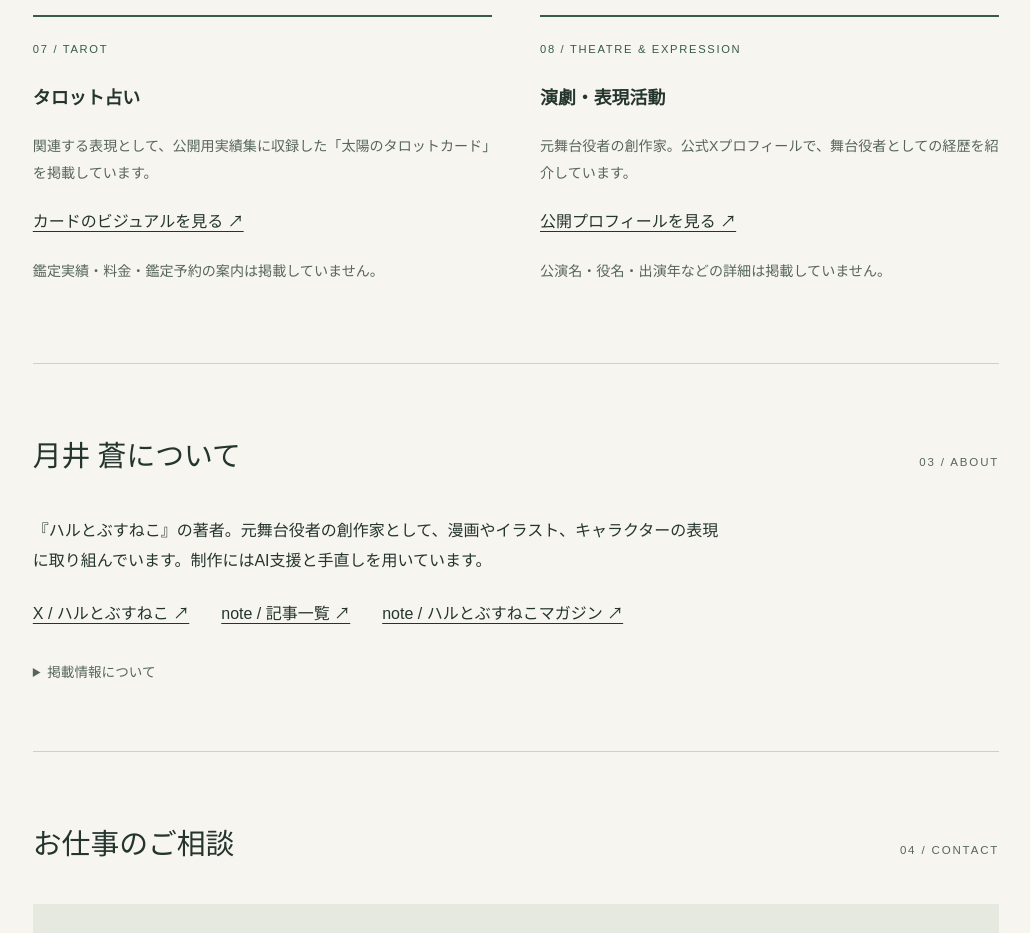
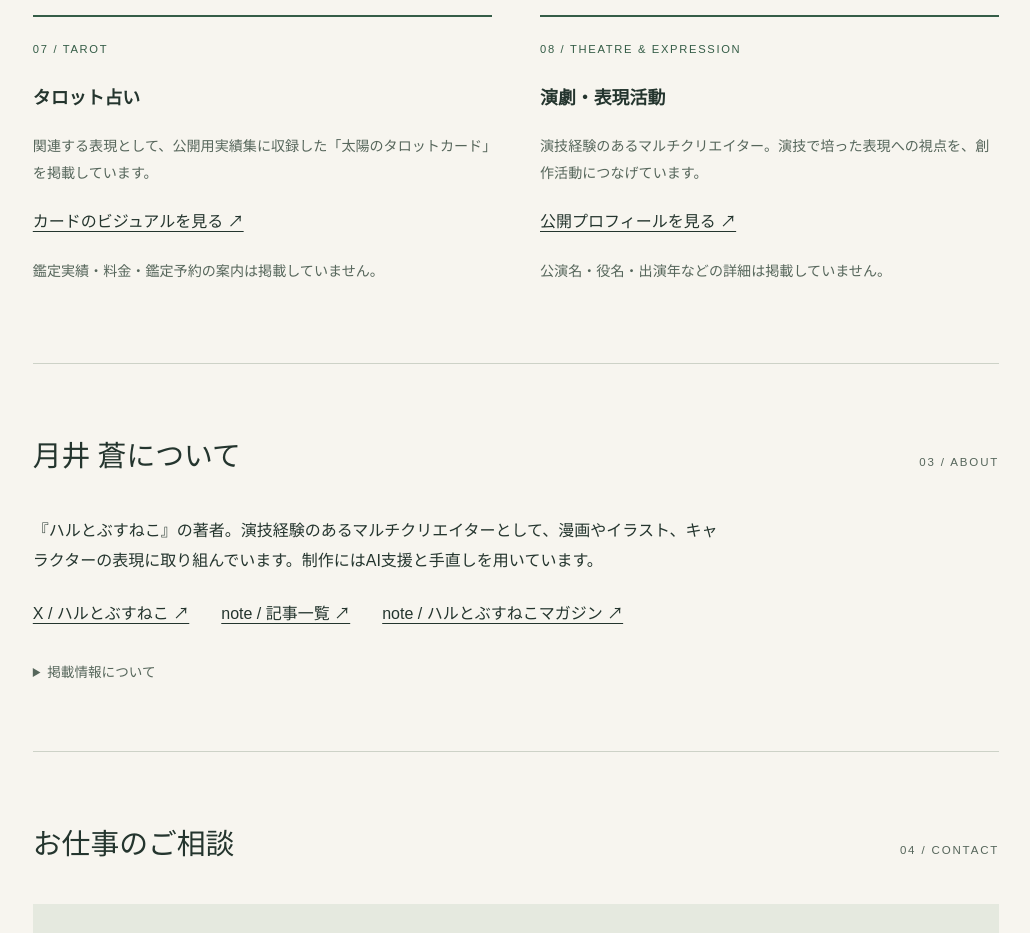
Before and after one commit to tukii2aoi-rgb/portfolio, a plain HTML site: page index.html in a window 1280 px wide. Shown: the part 3160-4093 px from the top of the page, without its empty margins (124-1154 px from the left). Drawn offline with Linux system fonts and the light colour scheme.

Commit message:
Update creator introduction to user-approved acting experience wording

```diff
--- a/index.html
+++ b/index.html
@@ -39,10 +39,10 @@
         <article><span class="meta">05 / SOCIAL MEDIA</span><h3>SNS運用・自動化</h3><p>Xで作品・日々のビジュアル・発売告知を発信。noteでは漫画の公開と作品紹介を行っています。</p><a href="https://x.com/Harutobusaneko">Xを見る ↗</a><p class="note">自動化の導入事例や運用数値は掲載していません。</p></article>
         <article><span class="meta">06 / AI & WORKFLOW</span><h3>AI・業務効率化</h3><p>公開用実績集では「企画 → 反復 → 比較 → 選定 → 編集」の制作工程を紹介。用途・媒体・トーンを定め、複数案から表現を選んで仕上げています。</p><p class="note">業務導入事例や削減時間などの数値は掲載していません。</p></article>
         <article><span class="meta">07 / TAROT</span><h3>タロット占い</h3><p>関連する表現として、公開用実績集に収録した「太陽のタロットカード」を掲載しています。</p><a href="assets/sun-tarot.jpg">カードのビジュアルを見る ↗</a><p class="note">鑑定実績・料金・鑑定予約の案内は掲載していません。</p></article>
-        <article><span class="meta">08 / THEATRE & EXPRESSION</span><h3>演劇・表現活動</h3><p>元舞台役者の創作家。公式Xプロフィールで、舞台役者としての経歴を紹介しています。</p><a href="https://x.com/Harutobusaneko">公開プロフィールを見る ↗</a><p class="note">公演名・役名・出演年などの詳細は掲載していません。</p></article>
+        <article><span class="meta">08 / THEATRE & EXPRESSION</span><h3>演劇・表現活動</h3><p>演技経験のあるマルチクリエイター。演技で培った表現への視点を、創作活動につなげています。</p><a href="https://x.com/Harutobusaneko">公開プロフィールを見る ↗</a><p class="note">公演名・役名・出演年などの詳細は掲載していません。</p></article>
       </div>
     </section>
-    <section id="about"><div class="section-head"><h2>月井 蒼について</h2><span class="section-number">03 / ABOUT</span></div><div class="about"><p>『ハルとぶすねこ』の著者。元舞台役者の創作家として、漫画やイラスト、キャラクターの表現に取り組んでいます。制作にはAI支援と手直しを用いています。</p><div class="link-list"><a href="https://x.com/Harutobusaneko">X / ハルとぶすねこ ↗</a><a href="https://note.com/tukii3aoi">note / 記事一覧 ↗</a><a href="https://note.com/tukii3aoi/m/m08e2d07e45ca">note / ハルとぶすねこマガジン ↗</a></div><details><summary>掲載情報について</summary><p>第2版・2026年11月27日更新。公開発信と公開用実績集で確認できる情報を掲載しています。販売・予約の条件は各サービスの最新の案内をご確認ください。</p><p><a href="https://note.com/tukii3aoi/n/n7d3c4f62975a">作品紹介の公開記事</a> ／ <a href="https://x.com/Harutobusaneko">本人の公開プロフィール・発信</a></p></details></div></section>
+    <section id="about"><div class="section-head"><h2>月井 蒼について</h2><span class="section-number">03 / ABOUT</span></div><div class="about"><p>『ハルとぶすねこ』の著者。演技経験のあるマルチクリエイターとして、漫画やイラスト、キャラクターの表現に取り組んでいます。制作にはAI支援と手直しを用いています。</p><div class="link-list"><a href="https://x.com/Harutobusaneko">X / ハルとぶすねこ ↗</a><a href="https://note.com/tukii3aoi">note / 記事一覧 ↗</a><a href="https://note.com/tukii3aoi/m/m08e2d07e45ca">note / ハルとぶすねこマガジン ↗</a></div><details><summary>掲載情報について</summary><p>第2版・2026年11月27日更新。公開発信と公開用実績集で確認できる情報を掲載しています。販売・予約の条件は各サービスの最新の案内をご確認ください。</p><p><a href="https://note.com/tukii3aoi/n/n7d3c4f62975a">作品紹介の公開記事</a> ／ <a href="https://x.com/Harutobusaneko">本人の公開プロフィール・発信</a></p></details></div></section>
     <section id="contact"><div class="section-head"><h2>お仕事のご相談</h2><span class="section-number">04 / CONTACT</span></div><div class="contact"><h3>お問い合わせは、noteから。</h3><p>ご依頼・ご相談は、公開されているクリエイターお問い合わせ窓口へ。ご相談の内容、用途、希望時期などを添えてお送りください。</p><a class="button" href="https://note.com/tukii3aoi/message">noteでお問い合わせ ↗</a></div></section>
   </main><footer class="wrap footer"><span>© 2026 月井蒼</span><a href="#">ページの先頭へ ↑</a></footer>
 </body>
```
